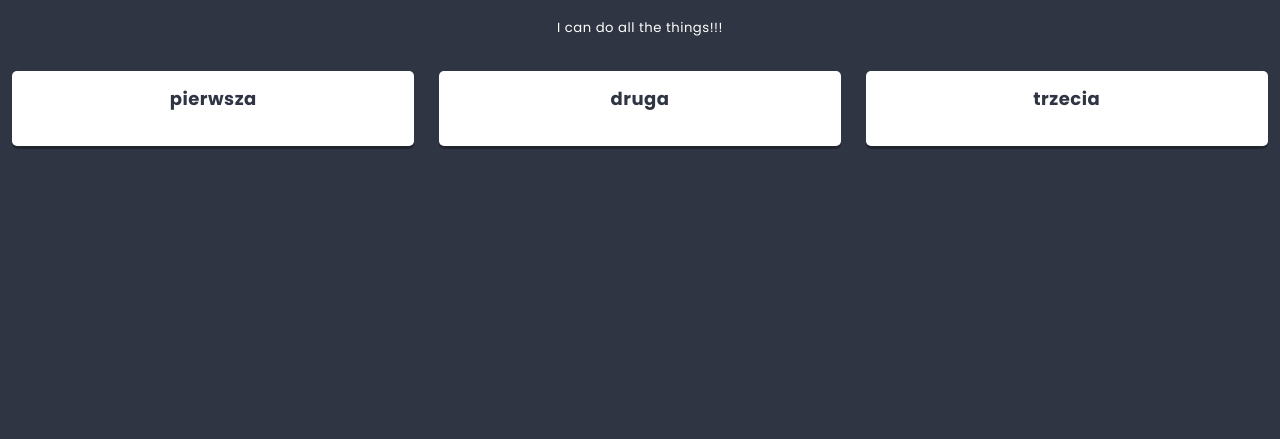
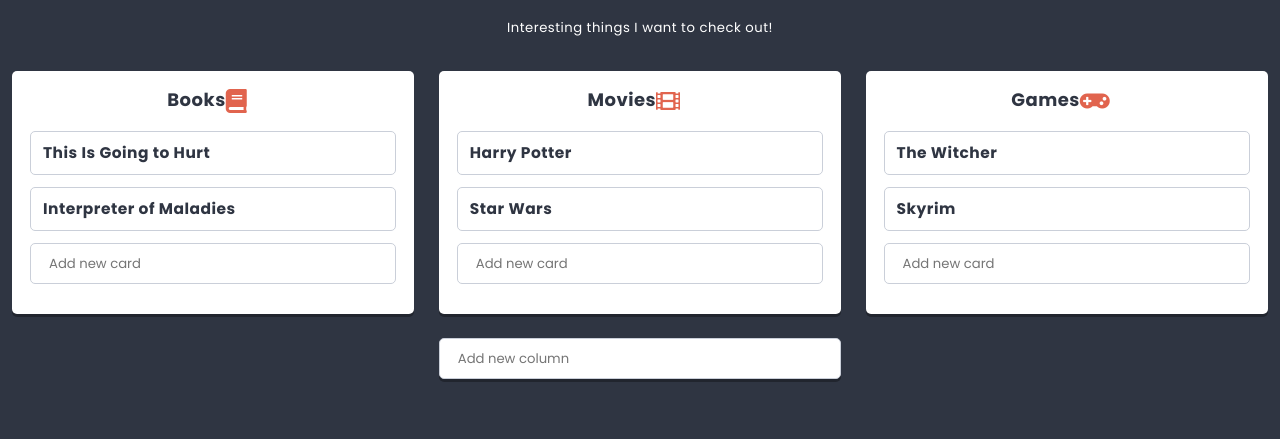
Before and after one commit to adriannagryglak/nauka-reacta-patryk, a React app: page / in a window 1280 px wide. Shown: the part 361-800 px from the top of the page. Built offline with nearby package versions, Linux system fonts and the light colour scheme.

Commit message:
add cards and component creator

```diff
--- a/src/components/App/App.js
+++ b/src/components/App/App.js
@@ -1,14 +1,15 @@
 import React from 'react';
 import styles from './App.scss';
 import List from '../List/List.js';
+import {pageContents, listData} from '../../data/dataStore';
 
 class App extends React.Component {
   render() {
     return (
       <main className = {styles.component}>
-        <h1 className = {styles.title}>My first React app</h1>
-        <h2 className = {styles.subtitle}>Hello world!</h2>
-        <List title={['Things to do ', <sup key='1'>soon!</sup>]} image='http://uploads.kodilla.com/bootcamp/fer/11.react/space.png'></List>
+        <h1 className = {styles.title}>{pageContents.title}</h1>
+        <h2 className = {styles.subtitle}>{pageContents.subtitle}</h2>
+        <List {...listData} />
       </main>
     )
   }
--- /dev/null
+++ b/src/components/Button/Button.js
@@ -0,0 +1,11 @@
+import React from 'react';
+import styles from './Button.scss';
+
+const Button = ({variant = '', ...otherProps}) => (
+  <button
+    {...otherProps}
+    className={styles.component + variant.split(' ').map(name => ' ' + (styles[name] || name)).join('')}
+  />
+);
+
+export default Button;
--- /dev/null
+++ b/src/components/Card/Card.js
@@ -0,0 +1,17 @@
+import React from 'react';
+import styles from './Card.scss';
+import PropTypes from 'prop-types';
+
+class Card extends React.Component {
+    static PropTypes = {
+        title: PropTypes.string,
+    }
+    render(){
+        return (
+            <h3 className={styles.component}>
+                    {this.props.title}
+            </h3>
+        );
+    }
+}
+export default Card;
--- a/src/components/Column/Column.js
+++ b/src/components/Column/Column.js
@@ -1,17 +1,54 @@
 import React from 'react';
 import styles from './Column.scss';
 import PropTypes from 'prop-types';
+import Card from '../Card/Card.js';
+import Creator from '../Creator/Creator.js';
+import { settings } from '../../data/dataStore';
+import Icon from '../Icon/Icon.js';
 
 class Column extends React.Component {
+    state = {
+        cards: this.props.cards || [],
+    };
     static PropTypes = {
         title: PropTypes.string,
     }
+
+    addCard(title){
+        this.setState(state => (
+          {
+            cards: [
+              ...state.cards,
+              {
+                key: state.cards.length ? state.cards[state.cards.length-1].key+1 : 0,
+                title,
+
+              }
+            ]
+          }
+        ));
+      }
     render(){
         return (
             <section className={styles.component}>
                 <h3 className={styles.title}>
-                    {this.props.colTitle}
+                    {this.props.title}
+                    <span className={styles.icon}>
+                        <Icon name={this.props.icon}/>
+                    </span>
                 </h3>
+
+                <div className={styles.cards}>
+                  {this.state.cards.map(({ key, ...cardProps }) => (
+                    <Card key={key} {...cardProps} />
+                  ))}
+                </div>
+
+                <div className={styles.creator}>
+                    <Creator
+                      text={settings.cardCreatorText}
+                      action={this.addCard.bind(this)}/>
+                </div>
             </section>
         );
     }
--- /dev/null
+++ b/src/components/Creator/Creator.js
@@ -0,0 +1,63 @@
+import React from 'react';
+import styles from './Creator.scss';
+import Button from '../Button/Button';
+import PropTypes from 'prop-types';
+
+class Creator extends React.Component {
+  static propTypes = {
+    text: PropTypes.string,
+  }
+
+  static defaultProps = {
+    text: 'Add new item',
+  }
+
+  state = {
+    value: '',
+    visibleButtons: false,
+  }
+
+  handleChange = event => {
+    // console.log(event);
+    this.setState({
+      value: event.target.value,
+      visibleButtons: event.target.value.length > 0
+    });
+  }
+
+  handleOK = () => {
+    if(this.state.value != ''){
+      this.props.action(this.state.value);
+      this.setState({
+        value: '',
+        visibleButtons: false
+      });
+    }
+  }
+
+  handleCancel = () => {
+    this.setState({
+      value: '',
+      visibleButtons: false
+    });
+  }
+
+  render() {
+    return (
+      <div className={styles.component}>
+        <input
+          type='text'
+          placeholder={this.props.text}
+          value={this.state.value}
+          onChange={this.handleChange}
+        />
+        <div className={styles.buttons + (this.state.visibleButtons ? ' ' + styles.buttonsShown : '')}>
+          <Button onClick={this.handleOK}>OK</Button>
+          <Button onClick={this.handleCancel} variant='danger'>cancel</Button>
+        </div>
+      </div>
+    );
+  }
+}
+
+export default Creator;
--- a/src/components/Hero/Hero.js
+++ b/src/components/Hero/Hero.js
@@ -1,10 +1,11 @@
 import React from 'react';
 import styles from './Hero.scss';
 import PropTypes from 'prop-types';
+import ReactHtmlParser from 'react-html-parser';
 
 const Hero = props => (
   <header className = {styles.component}>
-    <h2 className = {styles.title}>{props.titleText}</h2>
+    <h2 className = {styles.title}>{ReactHtmlParser(props.titleText)}</h2>
     <img className = {styles.image} src = {props.heroImg}></img>
   </header>
 );
--- /dev/null
+++ b/src/components/Icon/Icon.js
@@ -0,0 +1,7 @@
+import React from 'react';
+
+const Icon = props => (
+<i className={`fas fa-${props.name}`}></i>
+);
+
+export default Icon;
--- a/src/components/List/List.js
+++ b/src/components/List/List.js
@@ -2,30 +2,64 @@
 import styles from './List.scss';
 import Hero from '../Hero/Hero.js';
 import PropTypes from 'prop-types';
-import Column from '../Column/Column.js'
+import Column from '../Column/Column.js';
+import { settings } from '../../data/dataStore';
+import ReactHtmlParser from 'react-html-parser';
+import Creator from '../Creator/Creator.js';
 
 class List extends React.Component {
+  state = {
+    columns: this.props.columns || [],
+  };
   static PropTypes = {
     title: PropTypes.node.isRequired,
-    children: PropTypes.node,
+    description: PropTypes.node,
+    columns: PropTypes.array,
     image: PropTypes.string.isRequired,
     colTitle: PropTypes.string,
+  };
+  static defaultProps = {
+    description: settings.defaultListDescription,
+  };
+
+  addColumn(title){
+    this.setState(state => (
+      {
+        columns: [
+          ...state.columns,
+          {
+            key: state.columns.length ? state.columns[state.columns.length-1].key+1 : 0,
+            title,
+            icon: 'list-alt',
+            cards: []
+          }
+        ]
+      }
+    ));
   }
-  static defaultProps = {
-    children: <p>I can do all the things!!!</p>,
-  }
+
   render() {
     return (
       <section className={styles.component}>
         <Hero titleText={this.props.title} heroImg={this.props.image} />
         <div className={styles.description}>
-          {this.props.children}
+          {ReactHtmlParser(this.props.description)}
         </div>
+
         <div className={styles.columns}>
-          <Column colTitle='pierwsza'></Column>
-          <Column colTitle='druga'></Column>
-          <Column colTitle='trzecia'></Column>
+          {this.state.columns.map(({ key, ...columnProps }) => (
+            <Column key={key} {...columnProps} />
+          ))}
         </div>
+
+        <div className={styles.creator}>
+          <Creator
+            text={settings.columnCreatorText}
+            action={this.addColumn.bind(this)}
+
+          />
+        </div>
+
       </section>
     );
   }
--- a/src/components/List/List.scss
+++ b/src/components/List/List.scss
@@ -13,6 +13,7 @@
   display: flex;
   justify-content: space-between;
   overflow: auto;
+  flex-wrap: wrap;
 }
 
 .creator {
```
